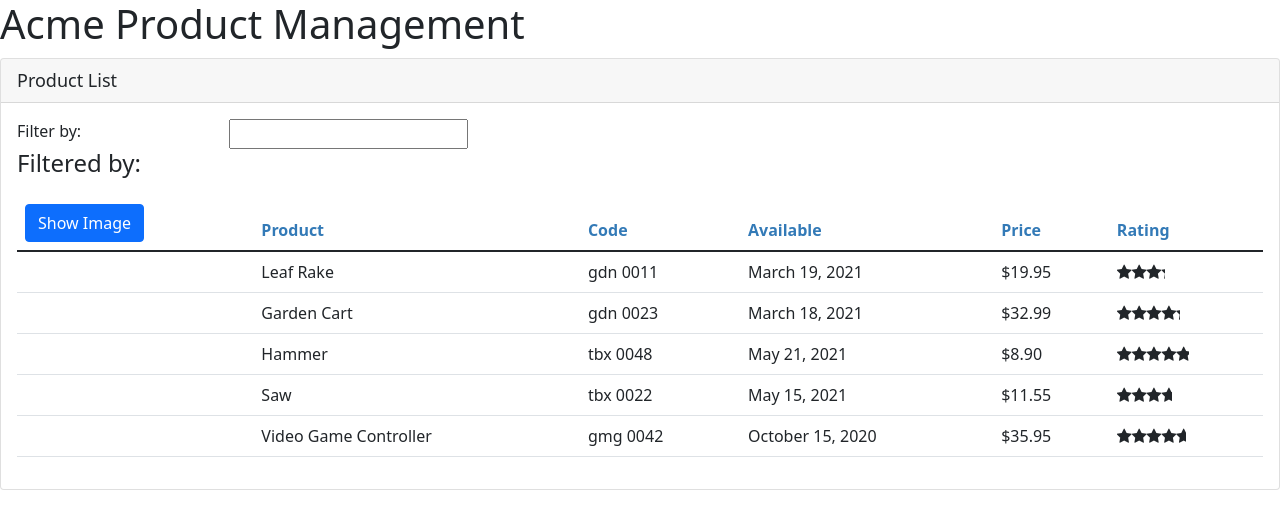
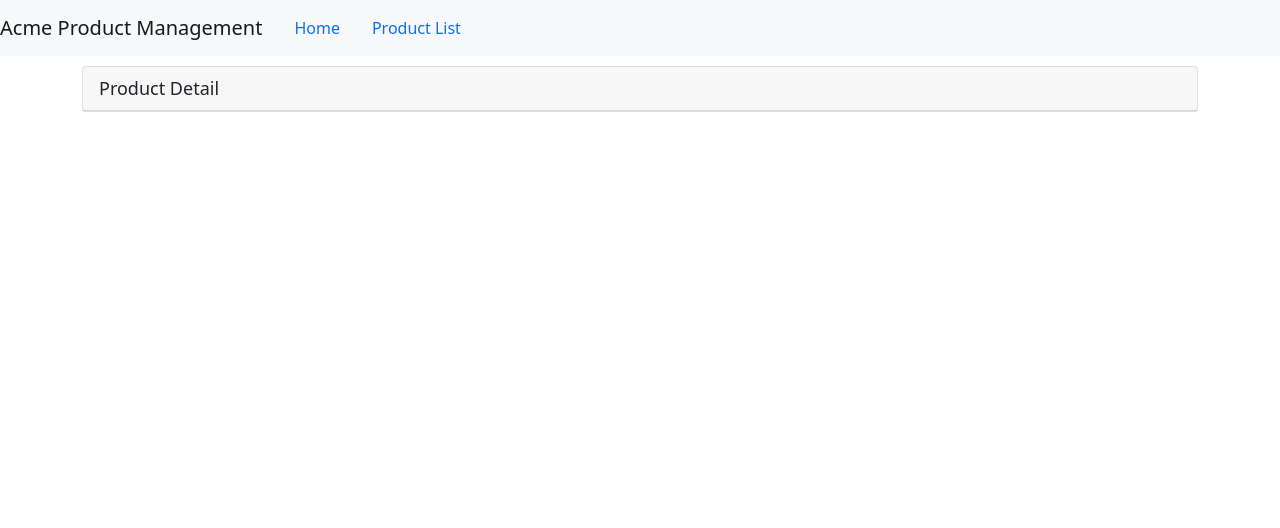
Before and after one commit to ortega-daniel/angular-getting-started, an Angular app: page /products/1 in a window 1280 px wide. Shown: the top 528 px of the page. Built offline with nearby package versions, Linux system fonts and the light colour scheme.

Commit message:
implemented basic routing

```diff
--- a/src/app/app.component.html
+++ b/src/app/app.component.html
@@ -1,6 +1,10 @@
-<div style="text-align:center">
-  <h1>
-    TaDa! Welcome to {{title}}!!
-  </h1>
-  ... Starter Files ...
+<nav class="navbar navbar-expand navbar-light bg-light">
+  <a class="navbar-brand">{{ pageTitle }}</a>
+  <ul class="nav nav-pills">
+    <li><a class="nav-link" routerLink="/welcome">Home</a></li>
+    <li><a class="nav-link" routerLink="/products">Product List</a></li>
+  </ul>
+</nav>
+<div class="container">
+  <router-outlet></router-outlet>
 </div>
--- a/src/app/app.component.ts
+++ b/src/app/app.component.ts
@@ -2,12 +2,7 @@ import { Component } from "@angular/core";
 
 @Component({
   selector: "pm-root",
-  template: `
-  <div>
-    <h1>{{pageTitle}}</h1>
-    <pm-products></pm-products>
-  </div>
-  `,
+  templateUrl: "./app.component.html"
 })
 export class AppComponent {
   pageTitle: string = "Acme Product Management";
--- /dev/null
+++ b/src/app/products/product-detail.component.html
@@ -0,0 +1,5 @@
+<div class="card">
+    <div class="card-header">
+        {{ pageTitle }}
+    </div>
+</div>
--- /dev/null
+++ b/src/app/products/product-detail.component.ts
@@ -0,0 +1,15 @@
+import { Component, OnInit } from '@angular/core';
+
+@Component({
+  templateUrl: './product-detail.component.html',
+  styleUrls: ['./product-detail.component.css']
+})
+export class ProductDetailComponent implements OnInit {
+  pageTitle: string = "Product Detail"
+
+  constructor() { }
+
+  ngOnInit(): void {
+  }
+
+}
--- a/src/app/products/product-list.component.ts
+++ b/src/app/products/product-list.component.ts
@@ -4,7 +4,6 @@ import { IProduct } from "./product";
 import { ProductService } from "./product.service";
 
 @Component({
-    selector: "pm-products",
     templateUrl: "./product-list.component.html",
     styleUrls: ["./product-list.component.css"],
 })
```
Also changed, not shown: src/app/app.module.ts (+12 -0 lines), src/app/products/product-detail.component.css (added), src/styles.css (line endings or trailing spaces), 1 other file (tests, documents, lock files or other folders).
